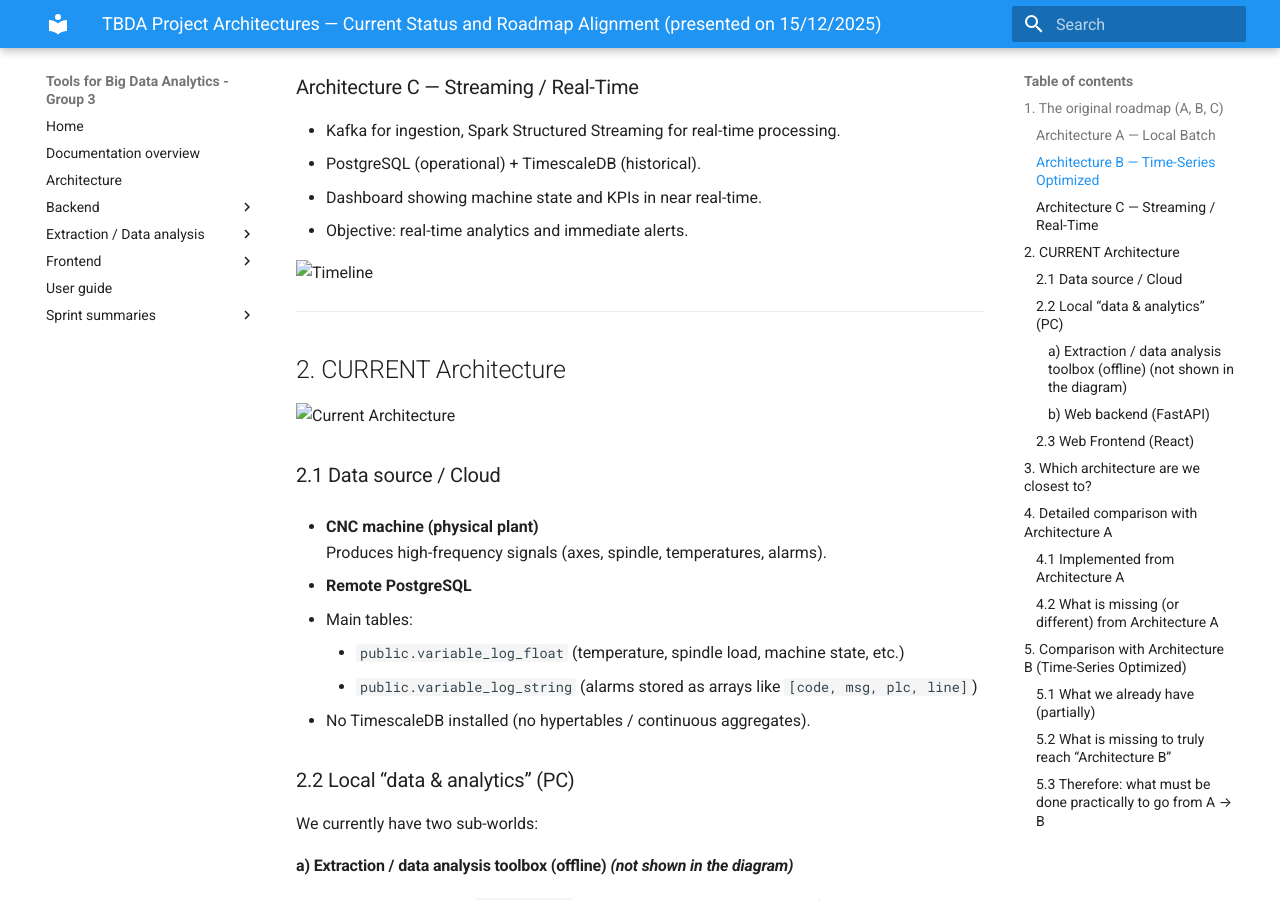
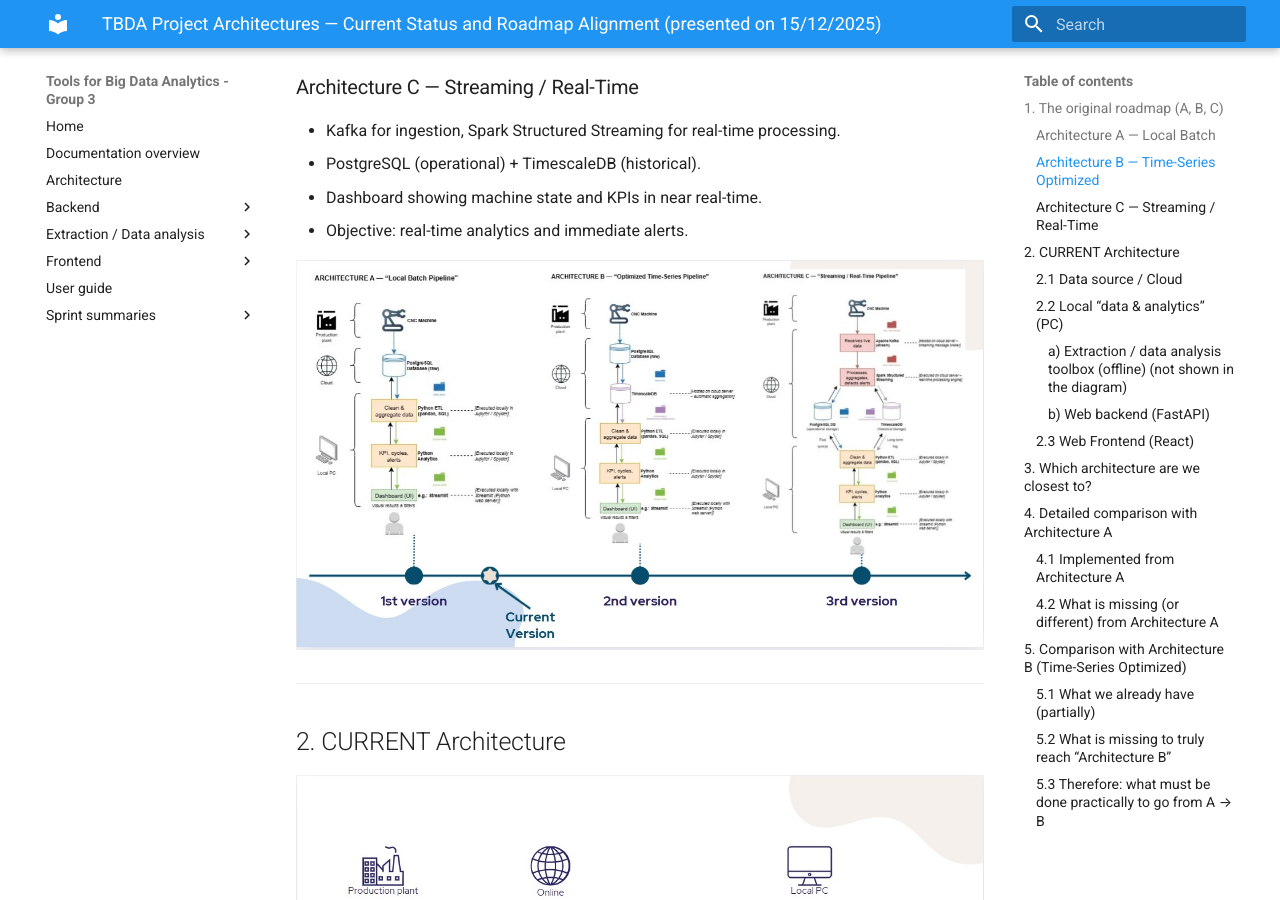
Before and after one commit to TBDA-Classes/2025G3, an MkDocs documentation site: the page built from docs/architecture_updates.md, in a window 1280 px wide and 900 px high, scrolled down 667 px. Built offline with MkDocs 1.6.1 and Material for MkDocs 9.7.7, drawn with Linux system fonts in a browser that asks for light colours.

Commit message:
Update architecture_updates.md

```diff
--- a/docs/architecture_updates.md
+++ b/docs/architecture_updates.md
@@ -22,13 +22,13 @@ We defined three evolutionary stages:
 - Dashboard showing machine state and KPIs in near real-time.
 - Objective: real-time analytics and immediate alerts.
 
-![Timeline](timeline.jpg)
+![Timeline](assets/timeline.jpg)
 
 ---
 
 ## 2. CURRENT Architecture
 
-![Current Architecture](Current_Architecture.jpg)
+![Current Architecture](assets/Current_Architecture.jpg)
 
 ### 2.1 Data source / Cloud
 - **CNC machine (physical plant)**
```
